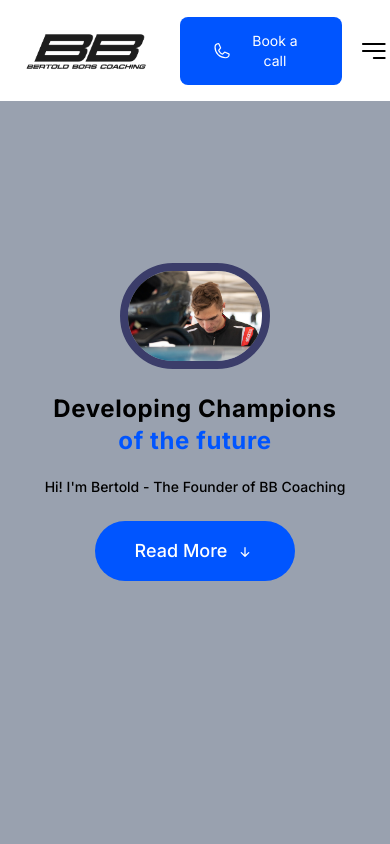
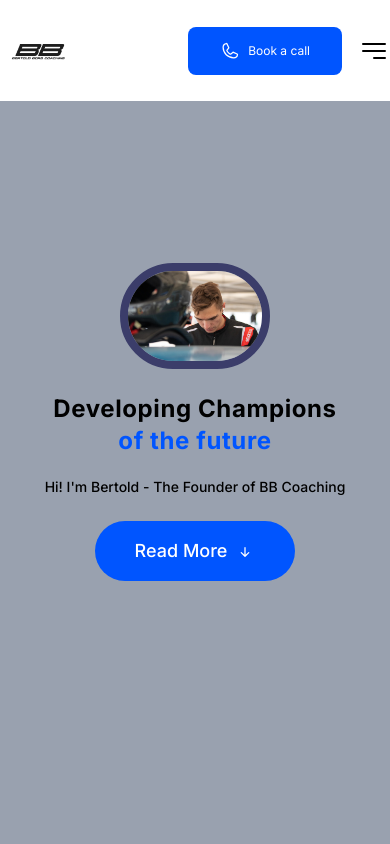
Before and after one commit to dkisb/BBCoaching, a Next.js app: page / in a window 390 px wide. Shown: the top 844 px of the page. Built offline with nearby package versions, Linux system fonts and the light colour scheme.

Commit message:
chore: added two testimonials

```diff
--- a/components/Home/Navbar/Navbar.tsx
+++ b/components/Home/Navbar/Navbar.tsx
@@ -31,8 +31,15 @@
         <div className="flex items-center h-full justify-between w-90% mx-auto">
             <div className="flex items-center space-x-2">
                 {/* Logo */}
-                <div className="w-45 h-45 flex items-center justify-center flex-col">
-                    <Image src="/images/logoDark.png" alt="logo" width={500} height={500}/>
+                <div className="flex items-center justify-center flex-col w-20 h-20 sm:w-28 sm:h-28 md:w-36 md:h-36 lg:w-45 lg:h-45">
+                    <Image
+                        src="/images/logoDark.png"
+                        alt="logo"
+                        width={180}
+                        height={180}
+                        className="w-full h-full object-contain"
+                        priority
+                    />
                 </div>
             </div>
             {/* Desktop Nav */}
@@ -64,9 +71,17 @@
                     tabIndex={0}
                     role="button"
                 >
-                    <button className='px-8 py-3.5 text-sm cursor-pointer rounded-lg bg-[#0055ff] hover:bg-blue-900 transition-all duration-300 text-white flex items-center space-x-2'>
-                        <PiPhone className='w-5 h-5' />
-                        <span>Book a call</span>
+                    <button
+                        className="
+                            px-8 py-3.5 text-sm cursor-pointer rounded-lg bg-[#0055ff] hover:bg-blue-900 transition-all duration-300 text-white flex items-center space-x-2
+                            sm:px-8 sm:py-3.5
+                            px-4 py-2
+                            text-xs
+                            sm:text-sm
+                        "
+                    >
+                        <PiPhone className="w-5 h-5 sm:w-5 sm:h-5 w-4 h-4" />
+                        <span className="whitespace-nowrap">Book a call</span>
                     </button>
                 </ScrollLink>
                 { /* Burger Menu */}
--- a/components/Home/Testimonials/TestimonialCard.tsx
+++ b/components/Home/Testimonials/TestimonialCard.tsx
@@ -12,8 +12,26 @@
 const TestimonialCard = ({ image, name, role, description }: Props) => {
   return (
     <div className='m-2'>
-        <Image src={image} alt={name} width={60} height={60} className='rounded-full' style={{ height: 'auto' }} />
-        <p className='mt-6 text-base text-white font-medium break-words overflow-hidden text-ellipsis max-h-32 line-clamp-5'>
+        <div
+          className="w-20 h-20 rounded-full overflow-hidden flex items-center justify-end bg-gray-200 mx-auto"
+          style={{
+            aspectRatio: '1/1',
+            minWidth: 60,
+            minHeight: 60,
+            maxWidth: 80,
+            maxHeight: 80,
+          }}
+        >
+          <Image
+            src={image}
+            alt={name}
+            width={80}
+            height={80}
+            className="object-cover object-top w-full h-full"
+            priority
+          />
+        </div>
+        <p className='mt-6 text-base text-white font-medium break-words overflow-y-auto max-h-32'>
             &quot;{description}&quot;
         </p>
         <h1 className='mt-6 text-xl text-[#0055ff] font-bold'>{name}</h1>
--- a/constant/constants.ts
+++ b/constant/constants.ts
@@ -103,17 +103,19 @@
 export const TestimonialsList = [
     {
         id: 1,
-        image: "/images/hero2.jpg",
-        name: "John Doe",
+        image: "/images/martin-head.jpeg",
+        name: "Martin Ernesto Varga",
         role: "Driver",
-        description: "I had a great experience working with Bertold. He is a very professional and knowledgeable driver."
+        description: "We had a great experience together with Berti. He immediately knew what to fix by just standing outside the track. I told him how I felt after the sessions, and we made some setup changes. After the first two sessions, I was the fastest on the track, and we finished the day feeling confident."
     },
     {
         id: 2,
-        image: "/images/hero2.jpg",
-        name: "John Doe",
+        image: "/images/szoke-m.jpeg",
+        name: "Martin Szőke",
         role: "Driver",
-        description: "I had a great experience working with Bertold. He is a very professional and knowledgeable driver."
+        description: `Thanks to his racing background, he knows the challenges of kart racing.
+He easily finds common ground with everyone
+His enthusiasm, up-to-date knowledge, and supportive attitude make it motivating to work with him, bringing real progress to every training session and race!`
     },
     {
         id: 3,
```
Also changed, not shown: 2 other files (tests, documents, lock files or other folders).
